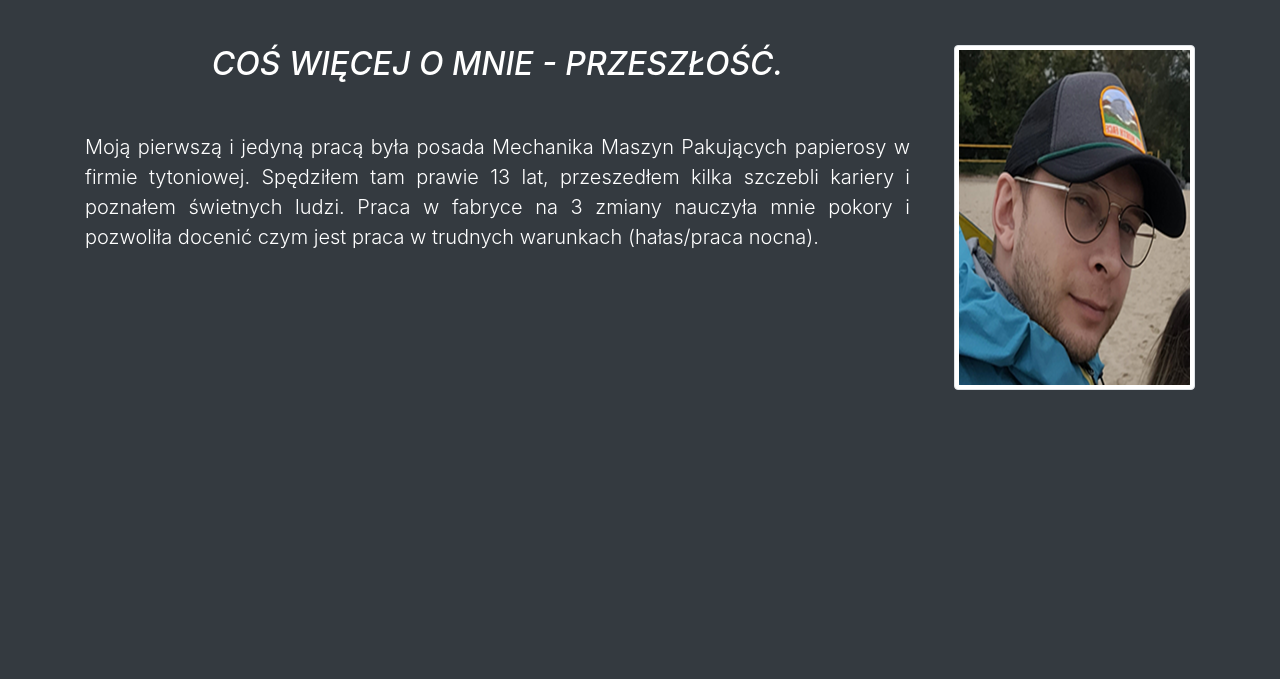
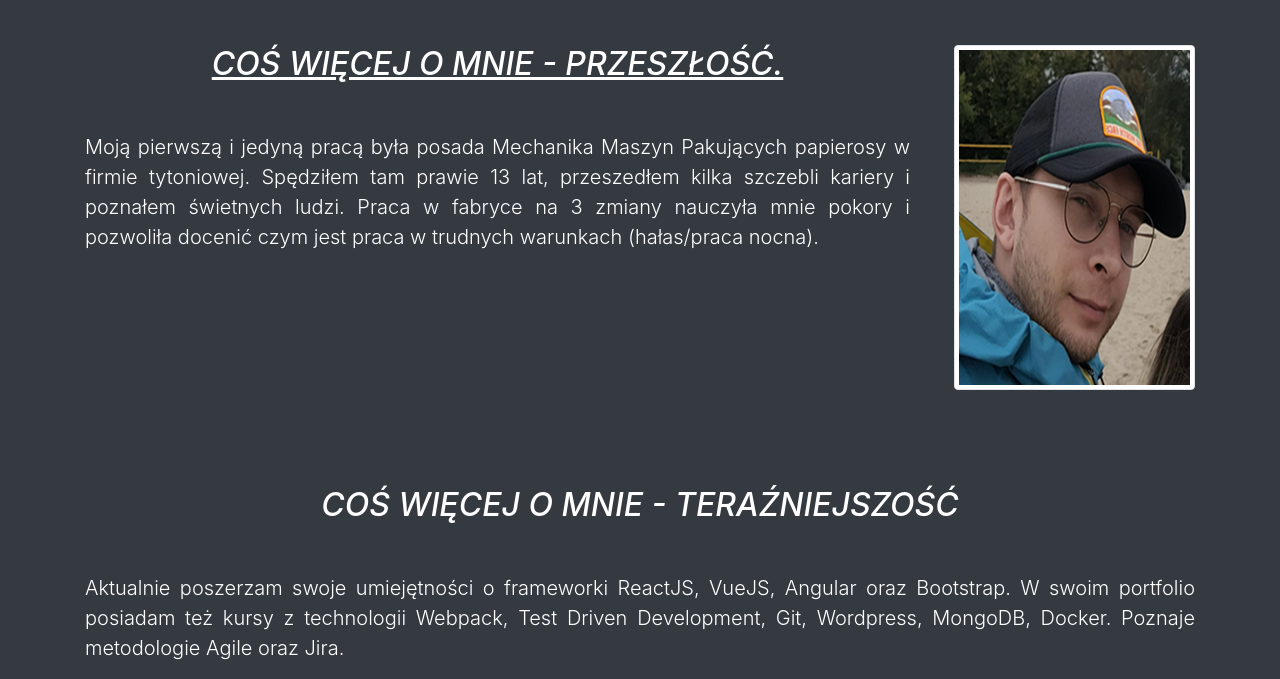
Before and after one commit to Kondzioplus/Portfolio, a plain HTML site: page index.html in a window 1280 px wide. Shown: the part 1278-1957 px from the top of the page. Before the commit the page ends 1716 px from the top, so only its background shows below. Drawn offline with nearby package versions, Linux system fonts and the light colour scheme.

Commit message:
sekcja terazniejszosc

```diff
--- a/index.html
+++ b/index.html
@@ -32,7 +32,7 @@
     <div class="more-about-me-interest">
         <div class="container">
             <div class="text-center text-uppercase font-italic pt-5">
-                <h2>O Mnie - Zainteresowania</h2>
+                <h2><u>O Mnie - Zainteresowania</u></h2>
             </div>
             <div class="row">
                 <div class="col-md-4 text-center">
@@ -104,7 +104,7 @@
         <div class="container">
             <div class="row">
                 <div class="col-md-9">
-                    <h2 class="text-center text-uppercase font-italic mt-5">Coś więcej o mnie - przeszłość.</h2>
+                    <h2 class="text-center text-uppercase font-italic mt-5"><u>Coś więcej o mnie - przeszłość.</u></h2>
                     <p class="text-justify lead mt-5">Moją pierwszą i jedyną pracą była posada Mechanika Maszyn Pakujących papierosy w firmie tytoniowej. Spędziłem tam prawie 13 lat, przeszedłem kilka szczebli kariery i poznałem świetnych ludzi. Praca w fabryce na 3 zmiany nauczyła mnie pokory i pozwoliła docenić czym jest praca w trudnych warunkach (hałas/praca nocna).</p>
                 </div>
                 <div class="col-md-3">
@@ -115,6 +115,18 @@
     </div>
 
 
+    <!-- Więcej o Mnie - TERAŹNIEJSZOŚĆ -->
+    <div class="more-about-me-present">
+        <div class="container">
+            <h2 class="text-center text-uppercase font-italic mt-5">Coś więcej o mnie - teraźniejszość</h2>
+            <p class="text-justify lead mt-5">Aktualnie poszerzam swoje umiejętności o frameworki ReactJS, VueJS, Angular oraz Bootstrap. W swoim portfolio posiadam też kursy z technologii Webpack, Test Driven Development, Git, Wordpress, MongoDB, Docker. Poznaje metodologie Agile oraz Jira. </p>
+        </div>
+    </div>
+
+
+    <!-- Sekcja Projekty -->
+
+
     <!-- Jquery -->
     <script src="https://cdn.jsdelivr.net/npm/jquery@3.5.1/dist/jquery.slim.min.js" integrity="sha384-DfXdz2htPH0lsSSs5nCTpuj/zy4C+OGpamoFVy38MVBnE+IbbVYUew+OrCXaRkfj" crossorigin="anonymous"></script>
 
```
Also changed, not shown: images/Angular.jpg (added), images/Bootstrap.jpg (added), images/Git.jpg (added), images/MongoDB.jpg (added), images/ReactJS.jpg (added), images/VueJS.jpg (added), images/Webpack.jpg (added), images/cv.png (added), images/wordpress.jpg (added).
